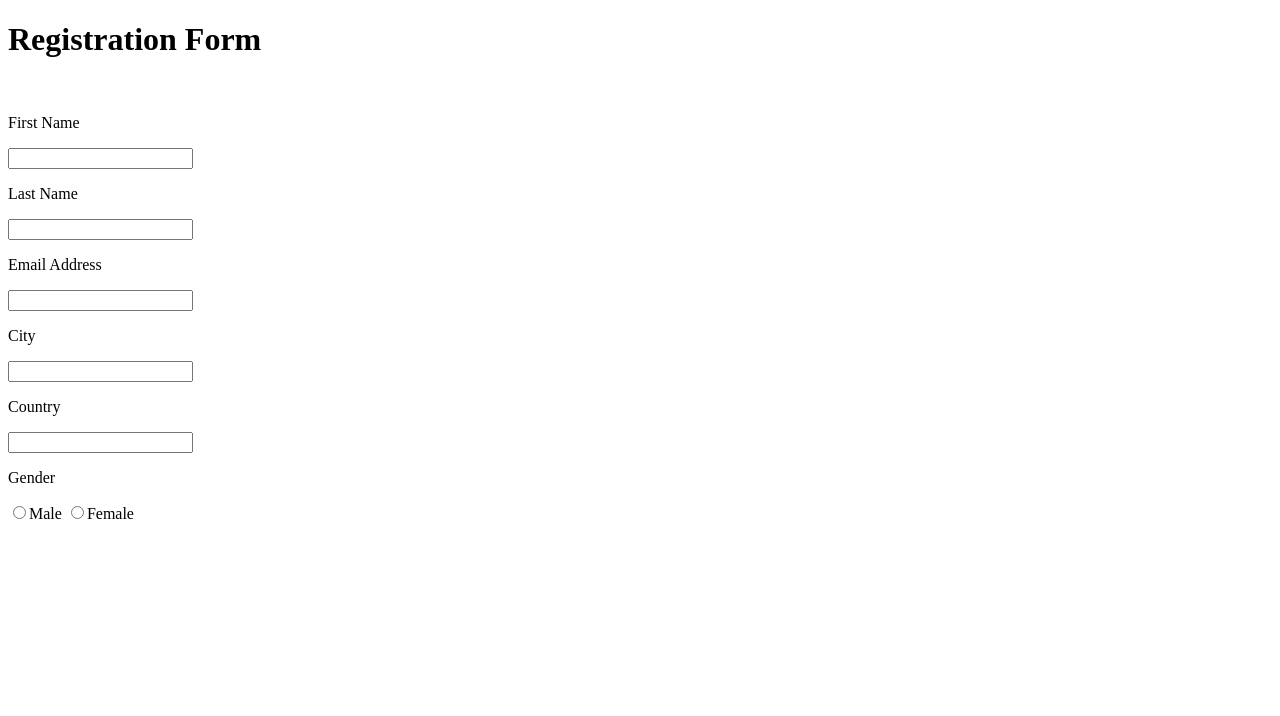
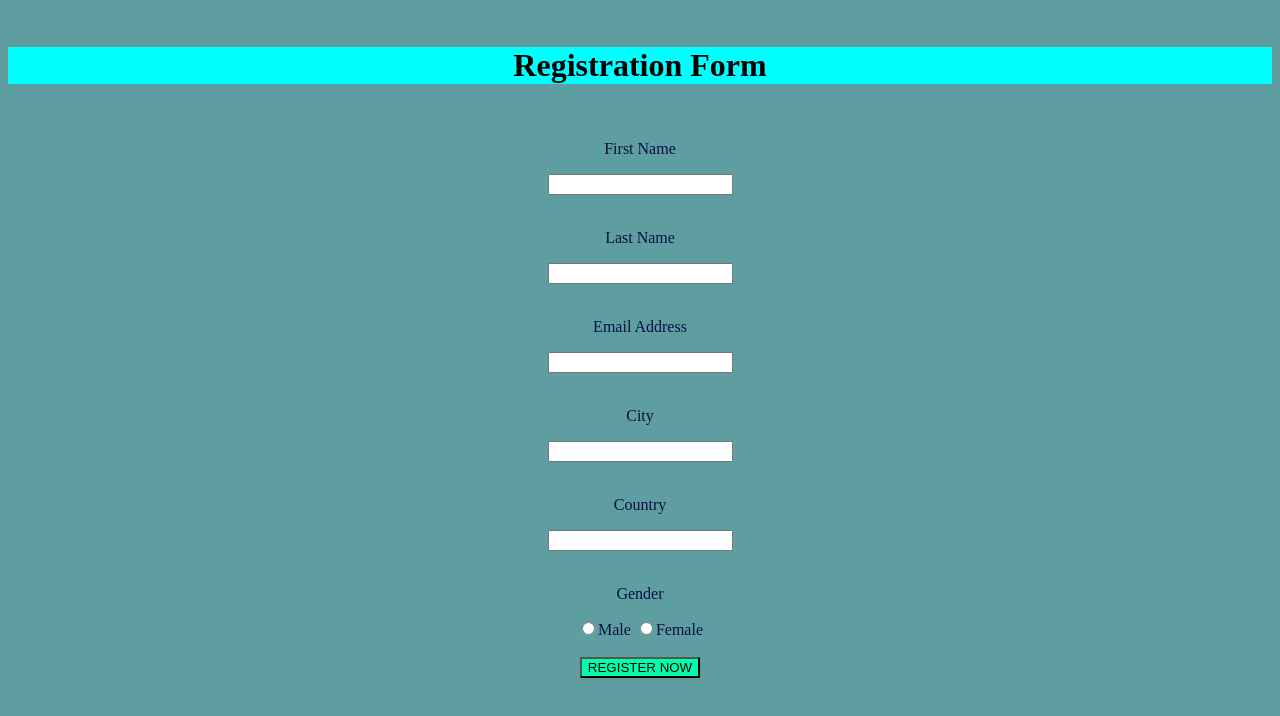
Before and after one commit to jasika03/html, a plain HTML site: page index.html in a window 1280 px wide. Drawn offline with Linux system fonts and the light colour scheme.

Commit message:
uppdated form

```diff
--- a/index.html
+++ b/index.html
@@ -5,21 +5,26 @@
     <meta name="viewport" content="width=device-width, initial-scale=1.0">
     <title>Registration Form</title>
 </head>
-<body>
-    <h1>Registration Form</h1>
+<body style="background-color: cadetblue;">
     <br>
-    <form>
-        <p>First Name</p><input type="text">  <p>Last Name</p><input type="text">
-        <br>
+        <h1 style="background-color: aqua; text-align: center;" >Registration Form</h1>
+    <br>
+    <form style="text-align: center; color: rgb(7, 16, 67);">
+        <p>First Name</p><input type="text">
+        <br><br>
+        <p>Last Name</p><input type="text">
+        <br><br>
         <p>Email Address</p><input type="text">
-        <br>
+        <br><br>
         <p>City</p><input type="text">
-        <br>
+        <br><br>
         <p>Country</p><input type="text">
-        <br>
+        <br><br>
         <p>Gender</p>
         <label for="1"> <input type="radio" value="Male" name="gender" id="1">Male</label>
         <label for="2"> <input type="radio" value="Female" name="gender" id="2">Female</label>
+        <br><br>
+        <input type="submit" style="background-color:rgb(0, 255, 170)" value="REGISTER NOW">
 
     </form>
 </body>
```
